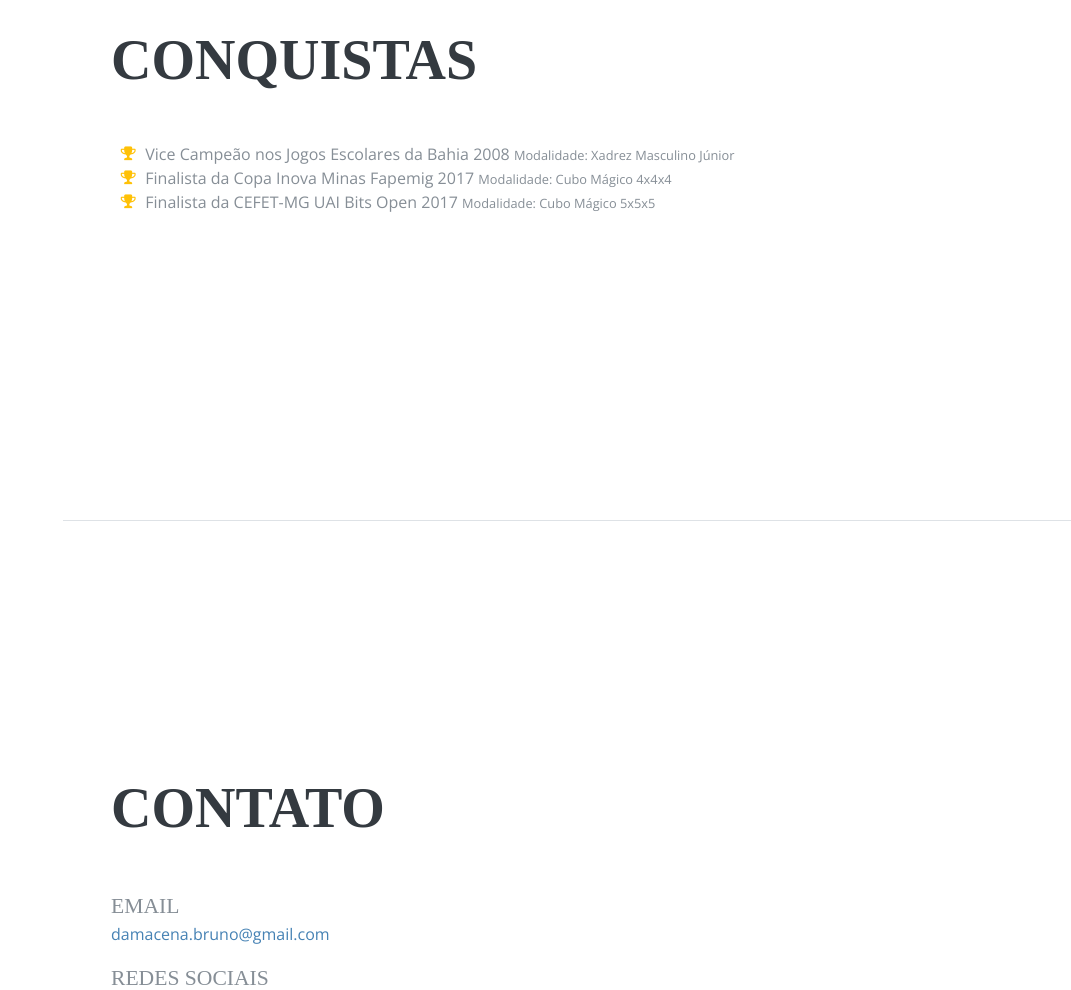
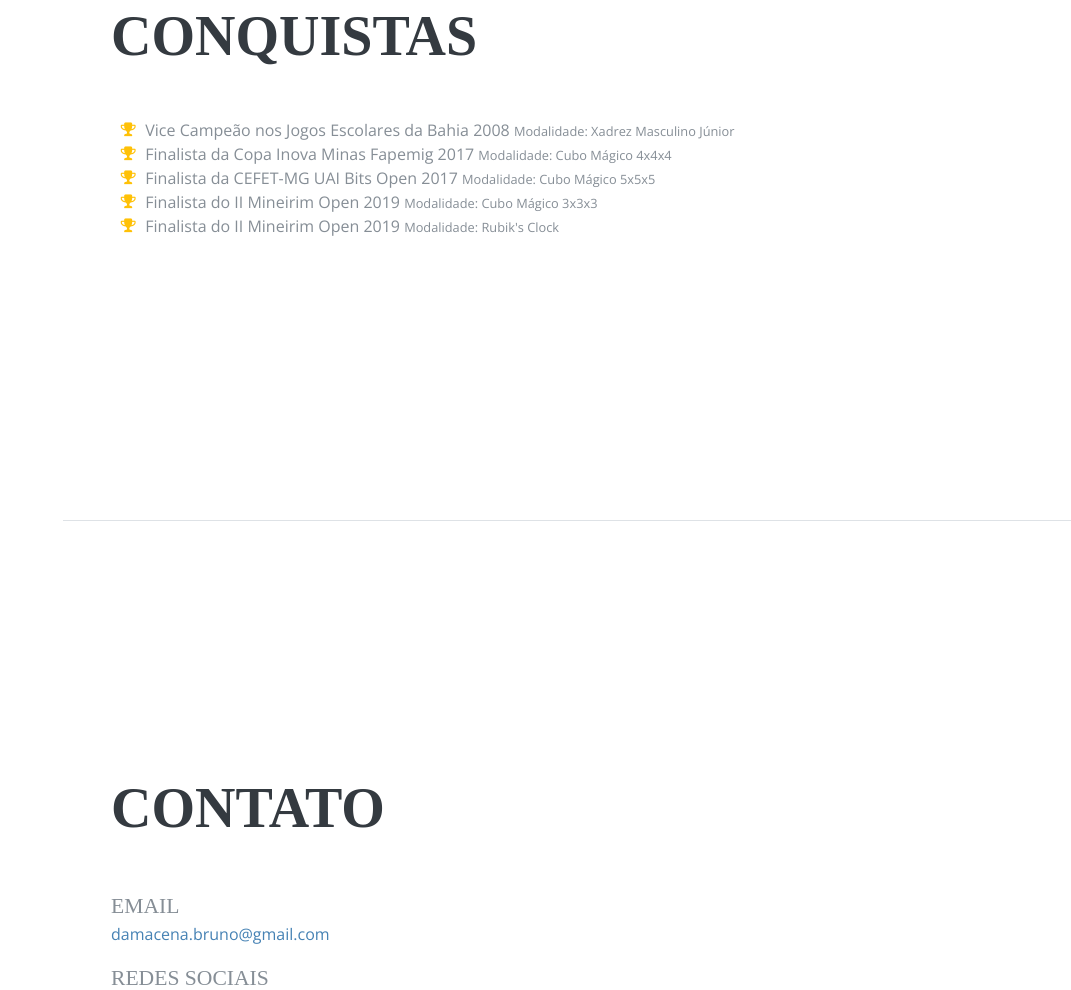
Before and after one commit to BrunoDamacena/BrunoDamacena.github.io, a website: page html/main.html in a window 1280 px wide. Shown: the part 6132-7122 px from the top of the page, without its empty margins (209-1280 px from the left). Drawn offline with nearby package versions, Linux system fonts and the light colour scheme; files that its build step writes are made by us from their sources; files whose address does not match are found by name; a web font is replaced by a local one.

Commit message:
added mineirim open results to achievements

```diff
--- a/html/main.html
+++ b/html/main.html
@@ -403,6 +403,14 @@
               <i class="fa-li fa fa-trophy text-warning"></i>
               <div>Finalista da CEFET-MG UAI Bits Open 2017 <small>Modalidade: Cubo Mágico 5x5x5</small></div>
             </li>
+            <li>
+              <i class="fa-li fa fa-trophy text-warning"></i>
+              <div>Finalista do II Mineirim Open 2019 <small>Modalidade: Cubo Mágico 3x3x3</small></div>
+            </li>
+            <li>
+                <i class="fa-li fa fa-trophy text-warning"></i>
+                <div>Finalista do II Mineirim Open 2019 <small>Modalidade: Rubik's Clock</small></div>
+              </li>
           </ul>
         </div>
       </section>
```
Also changed, not shown: index.html (+1 -1 lines).
